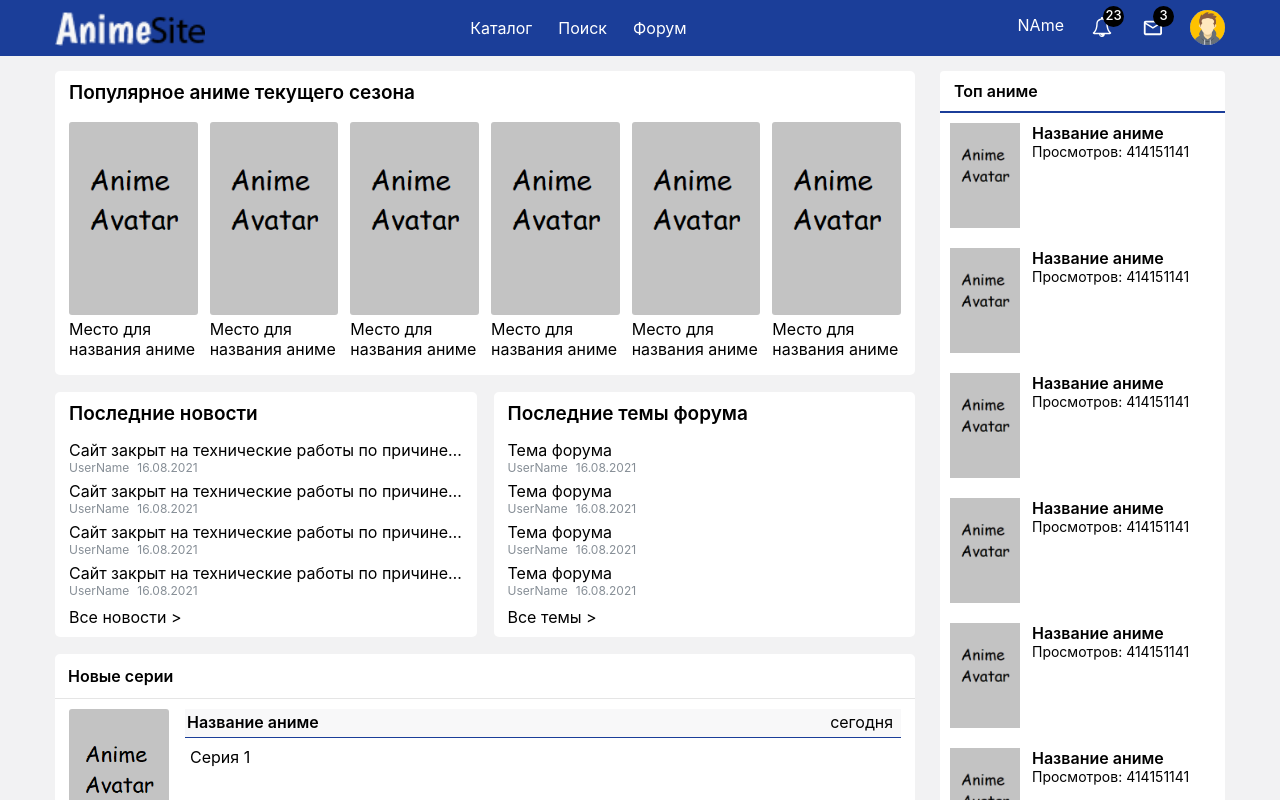
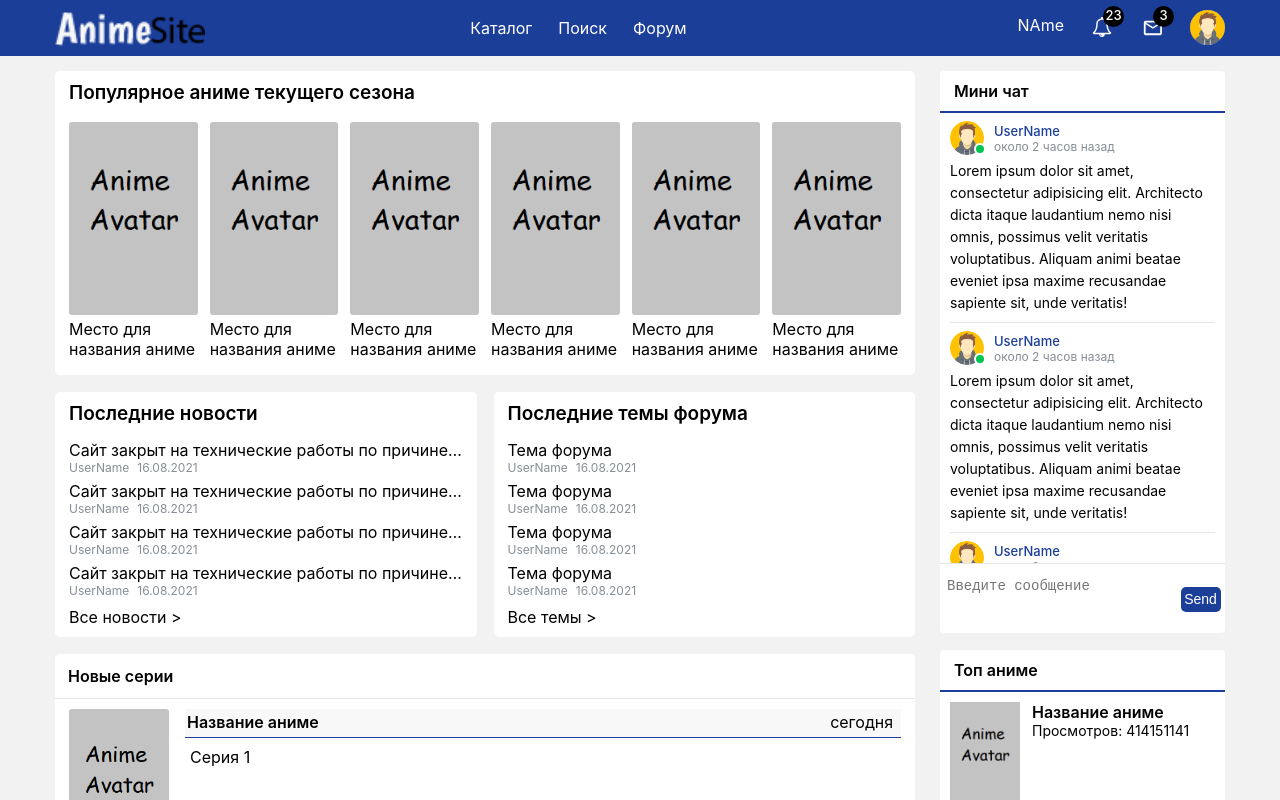
Before and after one commit to WepILoK/anime-site, a React (Create React App) app: page / in a window 1280 px wide. Shown: the top 800 px of the page. Built offline with nearby package versions, Linux system fonts and the light colour scheme.

Commit message:
Мини чат на главной странице

```diff
--- a/src/App.scss
+++ b/src/App.scss
@@ -4,6 +4,7 @@ $mainColor2: #1b3e99;
 $sublimeColor: #565656;
 $errorColor: #EA0000;
 $disabled: #4E4E4E;
+$borderGrey: #e5e5e5;
 
 .App {
   .text-cut {
--- a/src/components/Layout/Layout.tsx
+++ b/src/components/Layout/Layout.tsx
@@ -43,7 +43,7 @@ export const Layout: React.FC = ({children}) => {
                                         </div>
                                     </div>
                                     <div className='notifications__content'>
-                                        {false
+                                        {true
                                             ? (<div className='notifications__list'>
                                                 {new Array(10).fill('').map(i =>
                                                     <div className='notification-row'>
--- a/src/pages/Home/Home.scss
+++ b/src/pages/Home/Home.scss
@@ -160,11 +160,20 @@
           background: #ffffff;
           border-radius: 4px;
           margin-bottom: 17px;
+
           .list {
+            padding: 0 10px;
+
             .anime-list-item {
               display: flex;
-              padding: 10px;
+              padding: 10px 0;
               cursor: pointer;
+              border-bottom: 1px solid #e5e5e5;
+
+              &:last-child {
+                border: none;
+              }
+
               &__image {
                 width: 70px;
               }
@@ -174,11 +183,128 @@
                 flex-direction: column;
                 padding-left: 12px;
               }
+
               &__title {
                 font-weight: 600;
               }
+
               &__subtitle {
                 font-size: 14px;
+              }
+            }
+          }
+
+          .chat {
+            &__items {
+              min-height: 450px;
+              max-height: 450px;
+              padding: 0 10px;
+              overflow-y: auto;
+
+              .chat-item {
+                padding: 8px 0;
+                border-bottom: 1px solid $borderGrey;
+
+                &:last-child {
+                  border: none;
+                }
+
+                &__header {
+                  cursor: pointer;
+                  margin-bottom: 5px;
+                }
+
+                &__avatar {
+                  position: relative;
+                  width: 34px;
+                  float: left;
+
+                  img {
+                    width: 100%;
+                    border-radius: 50%;
+                  }
+
+                  div {
+                    position: absolute;
+                    bottom: 4px;
+                    right: -2px;
+                    width: 12px;
+                    height: 12px;
+                    border-radius: 10px;
+                    border: 2px solid #fff;
+                    background-color: #01c451;
+                  }
+                }
+
+                &__info {
+                  padding: 2px 0 2px 44px;
+                  height: 34px;
+
+                  &_username {
+                    font-weight: 500;
+                    font-size: 13px;
+                    max-width: 100%;
+                    color: $mainColor2;
+                  }
+
+                  &_date {
+                    color: #868e96;
+                    font-size: 12px;
+                  }
+                }
+
+                &__message {
+                  font-size: 14px;
+                  line-height: 22px;
+                  word-wrap: break-word;
+                }
+              }
+            }
+
+            &-send {
+              display: flex;
+              padding: 4px 0;
+              border-top: 1px solid $borderGrey;
+              padding-top: 5px;
+              &__area {
+                padding: 7px;
+                height: 60px;
+                max-height: 260px;
+                width: 83%;
+                max-width: 83%;
+                background-color: #fff;
+                font-size: 14px;
+                line-height: 20px;
+                resize: none;
+                border: 0;
+                overflow-wrap: break-word;
+
+                &:focus {
+                  outline: none;
+                }
+              }
+
+              &__button {
+                width: 40px;
+                height: 25px;
+                padding: 0;
+                margin: auto 0 auto 4px;
+                cursor: pointer;
+                font-size: 14px;
+                border: none;
+                border-radius: 5px;
+                color: #FFFFFF;
+                background-color: $mainColor2;
+                transition: background-color 0.1s ease-in-out;
+
+                &:hover {
+                  background-color: lighten($mainColor2, 5%);
+                }
+
+                &:active {
+                  background-color: lighten($mainColor2, 8%);
+
+                }
               }
             }
           }
--- a/src/pages/Home/Home.tsx
+++ b/src/pages/Home/Home.tsx
@@ -106,12 +106,55 @@ export const Home = () => {
                 <div className='container__right-side aside'>
                     <div className='aside__panel'>
                         <div className='aside__title'>
+                            Мини чат
+                        </div>
+                        <div className='chat'>
+                            <div className='chat__items'>
+                                {Array(15).fill('').map(i =>
+                                    <div className='chat-item'>
+                                        <div className='chat-item__header'>
+                                            <div className='chat-item__avatar'>
+                                                <img src={require("../../assets/images/avatar.png").default}
+                                                     alt="UserAvatar"/>
+                                                <div/>
+                                            </div>
+                                            <div className='chat-item__info'>
+                                                <div className='chat-item__info_username text-cut'>
+                                                    UserName
+                                                </div>
+                                                <div className='chat-item__info_date'>
+                                                    около 2 часов назад
+                                                </div>
+                                            </div>
+                                        </div>
+                                        <div className='chat-item__message'>
+                                            Lorem ipsum dolor sit amet, consectetur adipisicing elit. Architecto dicta
+                                            itaque laudantium nemo nisi omnis, possimus velit veritatis voluptatibus.
+                                            Aliquam animi beatae eveniet ipsa maxime recusandae sapiente sit, unde
+                                            veritatis!
+                                        </div>
+                                    </div>
+                                )}
+                            </div>
+                            <div className='chat-send'>
+                                <textarea className='chat-send__area'
+                                          maxLength={250}
+                                          placeholder='Введите сообщение'/>
+                                <button className='chat-send__button'>
+                                    Send
+                                </button>
+                            </div>
+                        </div>
+                    </div>
+                    <div className='aside__panel'>
+                        <div className='aside__title'>
                             Топ аниме
                         </div>
                         <div className='list'>
                             {new Array(10).fill('').map(i =>
                                 <div className='anime-list-item'>
                                     <img className='anime-list-item__image'
+                                         alt='animeAvatar'
                                          src={require("../../assets/images/animeAvatar.png").default}/>
                                     <div className='anime-list-item__body'>
                                         <div className='anime-list-item__title'>
```
